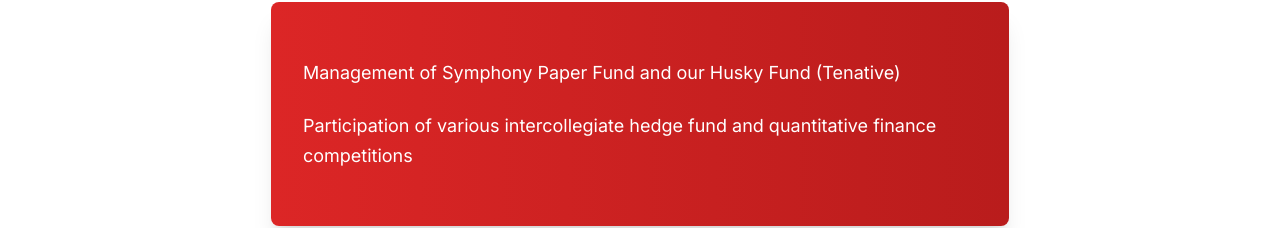
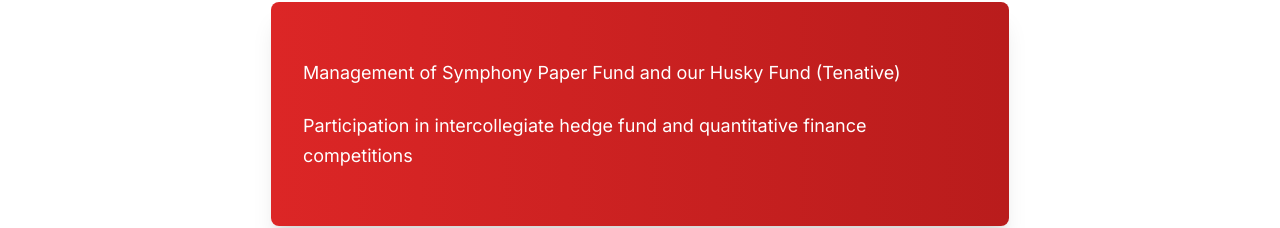
Before and after one commit to aiqsorg/club, a React (Vite) app: page /#/about in a window 1280 px wide. Shown: the part 482-710 px from the top of the page. Built offline with nearby package versions, Linux system fonts and the light colour scheme.

Commit message:
Update About.tsx

```diff
--- a/src/pages/About.tsx
+++ b/src/pages/About.tsx
@@ -27,7 +27,7 @@ const About: React.FC = () => {
                   Management of Symphony Paper Fund and our Husky Fund (Tenative)
                 </p>
                 <p className="text-lg leading-relaxed">
-                  Participation of various intercollegiate hedge fund and quantitative finance competitions
+                  Participation in intercollegiate hedge fund and quantitative finance competitions
                 </p>
               </div>
             </div>
```
